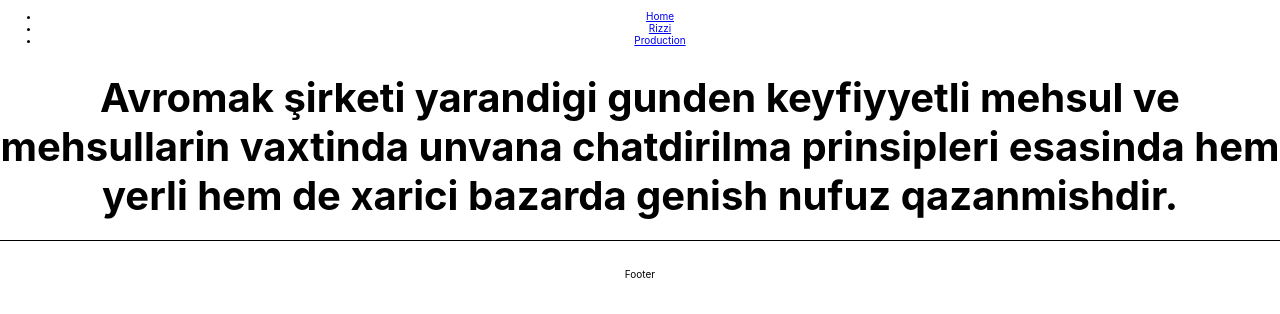
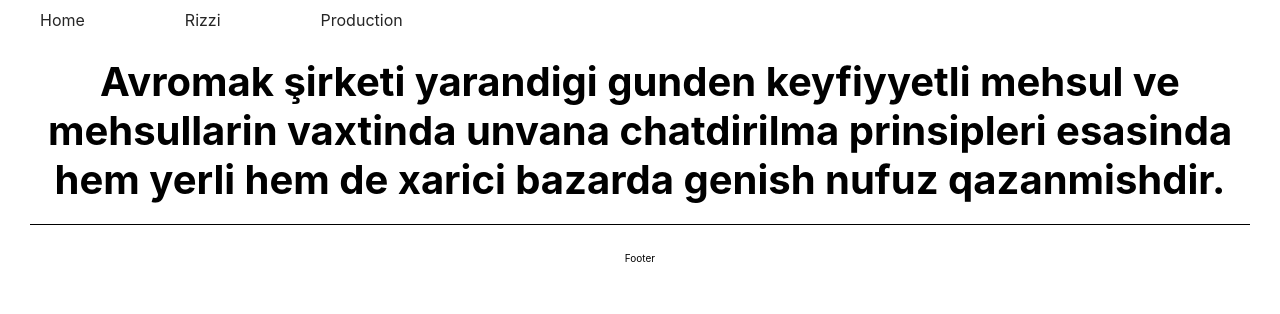
Before and after one commit to susanniftiyeva/Awromak, a React (Create React App) app: page /production in a window 1280 px wide. Shown: the top 314 px of the page. Built offline with nearby package versions, Linux system fonts and the light colour scheme.

Commit message:
header menu

```diff
--- a/src/App.css
+++ b/src/App.css
@@ -37,8 +37,6 @@
   }
 }
 
-@import url(/src/assets/css/scss/style.scss);
-@import url(/src/assets/css/home_pg/home.css);
 
 html {
   font-size: 10px;
--- a/src/App.js
+++ b/src/App.js
@@ -5,6 +5,8 @@
 import Rizzi from "./assets/package/Rizzi/rizzi"
 import { Route, Routes } from 'react-router-dom';
 import Production from './assets/package/production/production';
+import './assets/css/scss/style.scss'
+
 function App() {
   return (
     <div className="App">
--- a/src/assets/css/home_pg/home.css
+++ b/src/assets/css/home_pg/home.css
@@ -0,0 +1 @@
+/*# sourceMappingURL=home.css.map */
--- a/src/assets/css/scss/style.css
+++ b/src/assets/css/scss/style.css
@@ -1 +1,20 @@
-/*# sourceMappingURL=style.css.map */
+h1 {
+  font-size: 1.8rem;
+}
+
+.container {
+  padding: 0 30px;
+}
+
+.menu {
+  display: flex;
+  gap: 10rem;
+}
+.menu li {
+  font-size: 1.6rem;
+  list-style: none;
+}
+.menu a {
+  color: #252525;
+  text-decoration: none;
+}/*# sourceMappingURL=style.css.map */
--- a/src/assets/css/scss/style.scss
+++ b/src/assets/css/scss/style.scss
@@ -5,3 +5,19 @@
 .container{
     padding: 0 30px;
 }
+
+// HEADER
+
+.menu {
+    display: flex;
+    gap: 10rem;
+
+    li {
+        font-size: 1.6rem;
+        list-style: none;
+    }
+    a {
+        color: #252525;
+        text-decoration: none;
+    }
+}
--- a/src/assets/package/Rizzi/rizzi.js
+++ b/src/assets/package/Rizzi/rizzi.js
@@ -1,4 +1,5 @@
 import React from 'react'
+
 
 function Rizzi() {
   return (
--- a/src/assets/package/home_pg/home.js
+++ b/src/assets/package/home_pg/home.js
@@ -1,4 +1,6 @@
 import React from 'react'
+import '../../css/home_pg/home.css'
+import '../../css/home_pg/home.scss'
 
 function Home() {
   return (
```
Also changed, not shown: src/assets/css/home_pg/home.scss (added), 2 other files (tests, documents, lock files or other folders).
